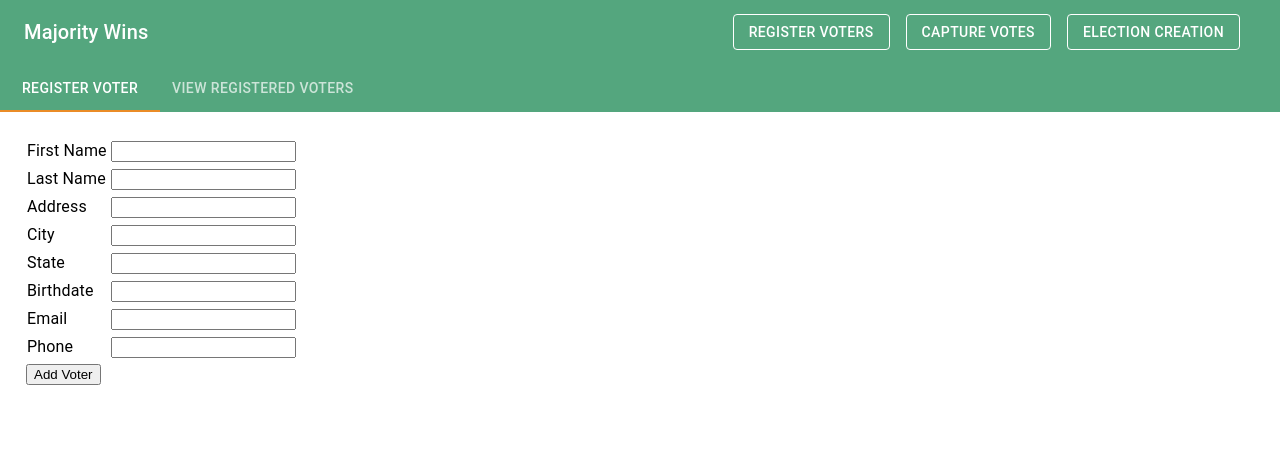
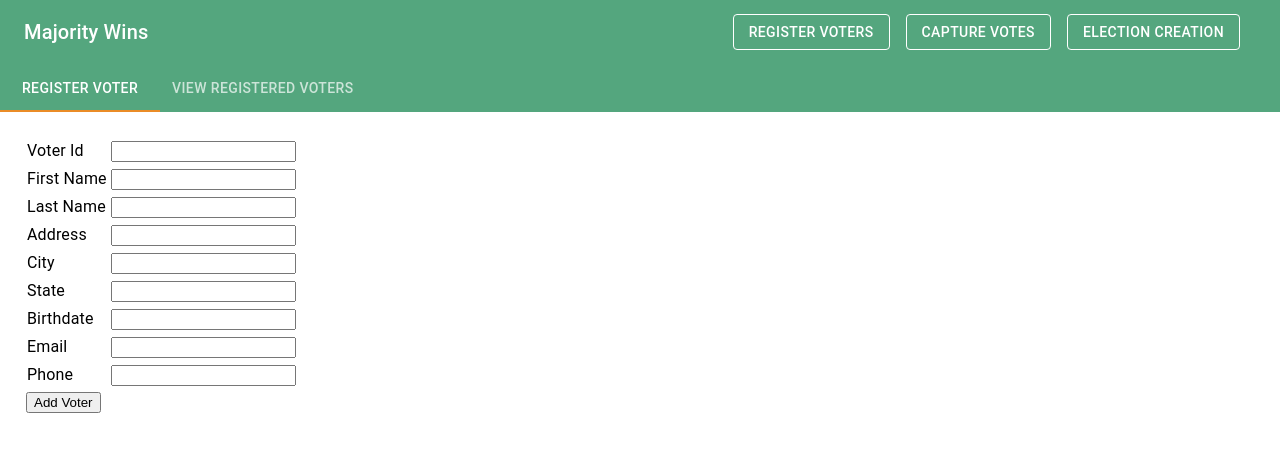
Before and after one commit to RyanNewsom/Majority-Wins, a React (Create React App) app: page / in a window 1280 px wide. Both pictures are taken after a click on the button "REGISTER VOTERS". Shown: the top 452 px of the page. Built offline with nearby package versions, Linux system fonts and the light colour scheme; data requests are answered from the project's data file; the HTML template or start-up script is replaced by a standard one.

Commit message:
Updated the add voter feature

```diff
--- a/src/actions/AppActions.ts
+++ b/src/actions/AppActions.ts
@@ -26,7 +26,7 @@ export const createRefreshVotersRequestAction: CreateRefreshVotersRequestAction
   type: REFRESH_VOTERS_REQUEST_ACTION,
 });
 
-export const createAddVotersRequestAction: CreateAddVotersRequestAction = (voter: Voter) => ({
+export const createAddVotersRequestAction: CreateAddVotersRequestAction = (voter) => ({
   type: ADD_VOTERS_REQUEST_ACTION,
   payload: {
     voter,
--- a/src/components/MainComponent.tsx
+++ b/src/components/MainComponent.tsx
@@ -2,7 +2,6 @@ import React, { useEffect } from "react";
 import { Election, ElectionForm, Voter } from "../models/App";
 
 import { bindActionCreators } from 'redux';
-import { Voter } from "../models/App";
 import { VoterRegisterState } from "../models/VoterRegisterState";
 import { BrowserRouter as Router, Switch, Route } from "react-router-dom";
 import { RegisterVotersComponent } from "./RegisterVotersComponent";
--- a/src/components/RegisterVoterFormComponent.tsx
+++ b/src/components/RegisterVoterFormComponent.tsx
@@ -3,7 +3,7 @@ import AppBar from "@material-ui/core/FormControl";
 import Toolbar from "@material-ui/core/TextField";
 
 import { useForm } from '../hooks/useForm';
-import { Voter } from '../models/App';
+import { Voter, VoterFormData } from '../models/App';
 import { makeStyles } from "@material-ui/core/styles";
 
 // export function RegisterVoterFormComponent() {
@@ -17,7 +17,7 @@ export type VoterFormProps = {
 const setupSubmitVoter = (props: VoterFormProps, voterForm: any, resetVoterForm: () => void) => {
   return () => {
     props.onSubmitVoter({
-      ...voterForm,
+      ...voterForm
     });
 
     resetVoterForm();
@@ -28,12 +28,23 @@ const setupSubmitVoter = (props: VoterFormProps, voterForm: any, resetVoterForm:
 export function RegisterVoterFormComponent(props: VoterFormProps) {
 
   const [ voterForm, change, resetVoterForm ] = useForm({
-    firstName: '', lastName: '', address: '', city: '', state: '', birthDate: '', email: '', phone: '',
+    id: '',  firstName: '', lastName: '', address: '', city: '', state: '', birthDate: '', email: '', phone: '',
   });
 
   return (
     <form>
       <table>
+      <tr>
+          <td>
+          <label>
+            Voter Id
+           </label>
+           </td>
+           <td>
+            <input type="text" name="id"
+                  value={voterForm.id} onChange={change} />
+          </td>
+        </tr>
         <tr>
           <td>
           <label>
--- a/src/components/RegisterVotersComponent.tsx
+++ b/src/components/RegisterVotersComponent.tsx
@@ -8,7 +8,7 @@ import Typography from "@material-ui/core/Typography";
 import Box from "@material-ui/core/Box";
 import { RegisterVoterFormComponent } from "./RegisterVoterFormComponent";
 import { RegisteredVotersTableComponent } from "./RegisteredVotersTableComponent";
-import { Voter } from '../models/App';
+import { Voter, NewVoter } from '../models/App';
 
 function TabPanel(props: any) {
   const { children, value, index, ...other } = props;
--- a/src/containers/AppContainer.tsx
+++ b/src/containers/AppContainer.tsx
@@ -17,6 +17,8 @@ export function AppContainer() {
     {
       onExpandElectionRow: ElectionActions.createExpandElectionAction,
       onCreateElection: ElectionActions.appendElection,
+      onAddCar: AppActions.addVoter,
+      // addVoter: AppActions.addVoter,
       //   onDelete: CarToolActions.deleteCar,
       //   onSave: CarToolActions.updateCar,
       //   addNewCar: CarToolActions.addNewCar,
```
Also changed, not shown: src/models/App.ts (+15 -0 lines).
